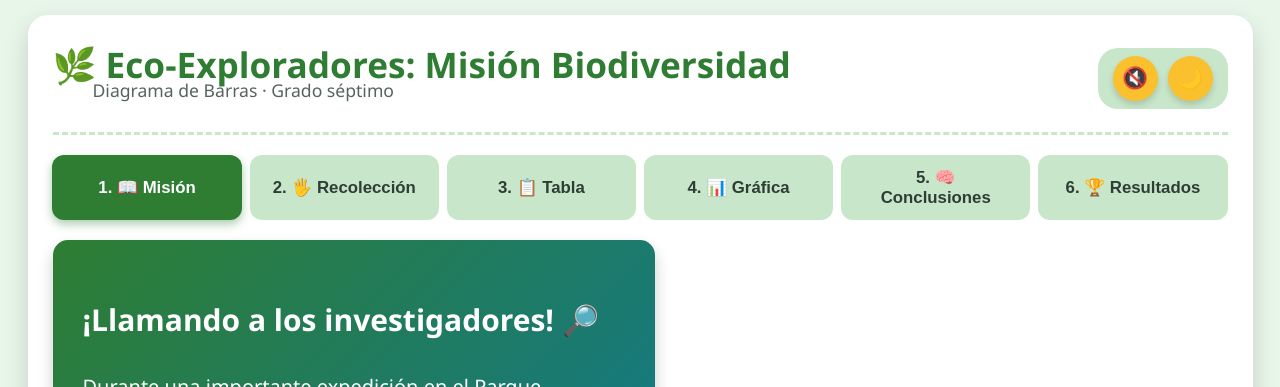
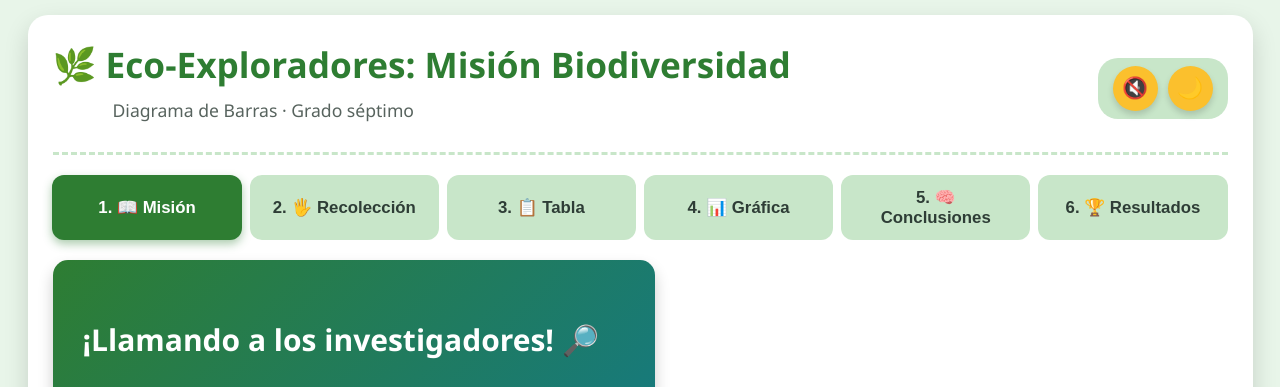
Before and after one commit to genesys92G/sitio-web-estad-stica, a plain HTML site: page index.html in a window 1280 px wide. Shown: the top 387 px of the page. Drawn offline with Linux system fonts and the light colour scheme.

Commit message:
Update index.html

```diff
--- a/index.html
+++ b/index.html
@@ -23,10 +23,10 @@
     color: var(--text-color);
     font-size: 1.1rem; /* Ajusta el tamaño para que sea más pequeño que el h1 */
     font-weight: 500;
-    margin-top: -10px; /* Reduce el espacio entre el título y el subtítulo */
+    margin-top: 10px; /* Reduce el espacio entre el título y el subtítulo */
     opacity: 0.8; /* Lo hace un poco más tenue para darle jerarquía al título principal */
     text-align: left; /* O 'center' si tu título está centrado */
-    margin-left: 40px; /* NUEVO: Empuja el texto a la derecha para saltar el emoji */
+    margin-left: 60px; /* NUEVO: Empuja el texto a la derecha para saltar el emoji */
 }
         [data-theme="dark"] {
             --bg-color: #121e14;
```
